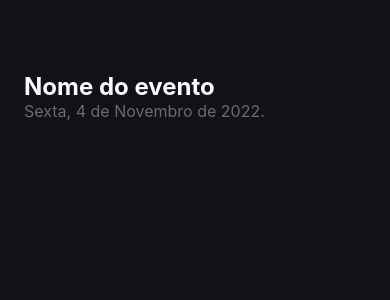
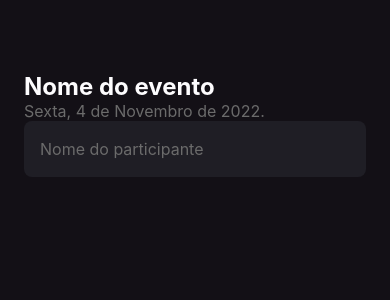
Before and after one commit to DanielSiilva/imhere, a React Native app in the folder inhere/: screen / in a window 390 px wide. Shown: the top 300 px of the page. Built offline with nearby package versions, Linux system fonts and the light colour scheme.

Commit message:
Feat: Fundamentos - Input de dados

```diff
--- a/inhere/src/screens/Home/index.tsx
+++ b/inhere/src/screens/Home/index.tsx
@@ -1,4 +1,4 @@
-import { Text, View } from "react-native";
+import { Text, TextInput, View } from "react-native";
 
 import { styles } from "./style";
 
@@ -12,6 +12,12 @@
       <Text style={styles.eventDate}>
         Sexta, 4 de Novembro de 2022.
       </Text>
+
+      <TextInput
+        style={styles.input}
+        placeholder="Nome do participante"
+        placeholderTextColor= "#6B6B6B"
+      />
     </View>
   )
 }
--- a/inhere/src/screens/Home/style.ts
+++ b/inhere/src/screens/Home/style.ts
@@ -15,5 +15,13 @@
   eventDate: {
     color: '#6B6B6B',
     fontSize: 16
+  },
+  input:{
+    height: 56,
+    backgroundColor: '#1F1E25',
+    borderRadius: 8,
+    color: '#fff',
+    padding: 16,
+    fontSize:16,
   }
 })
```
